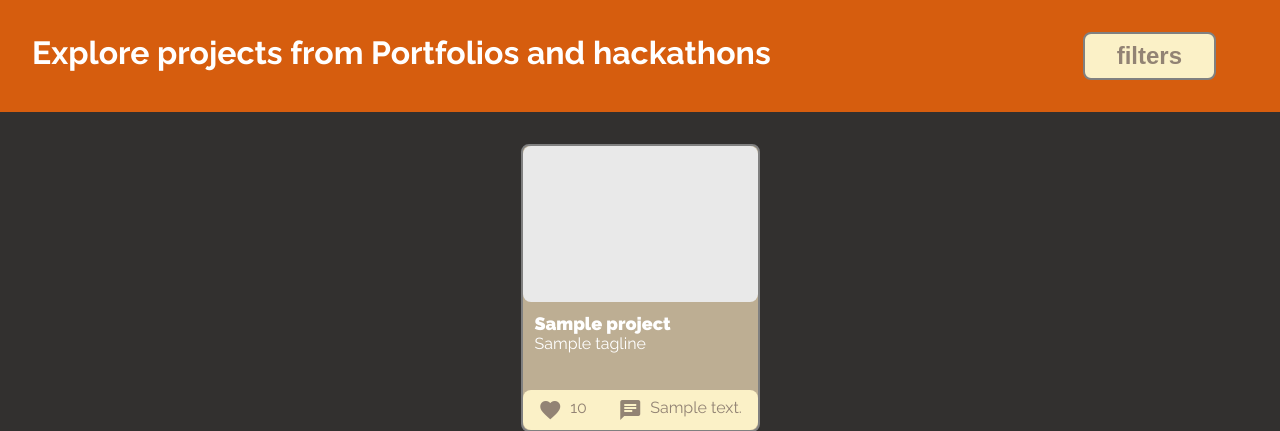
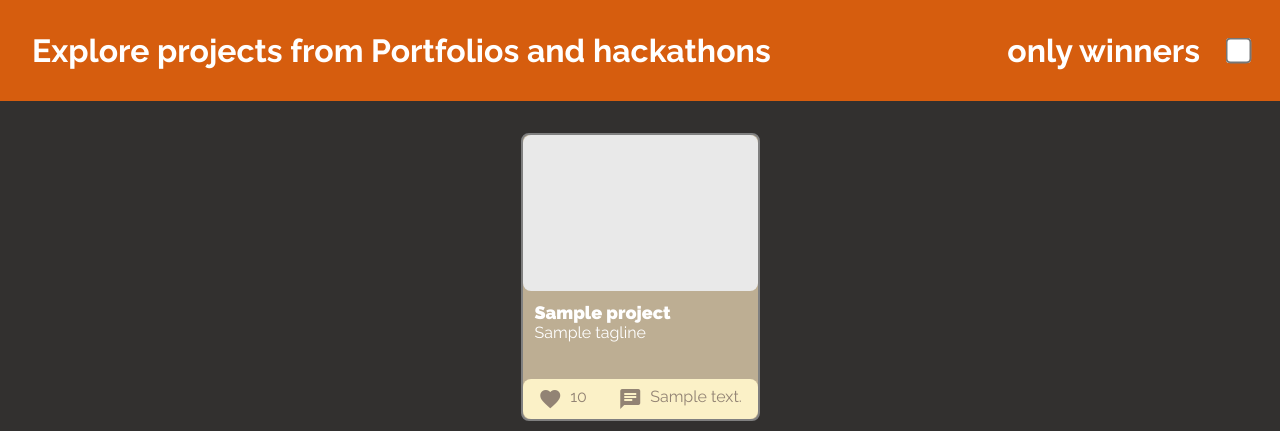
Before and after one commit to deepsea-dev/postdev, a Flask app: template site/templates/index.html in a window 1280 px wide. Shown: the part 88-519 px from the top of the page. Run offline with Flask 2, Linux system fonts and the light colour scheme; the template is opened without the code that fills it: most values are stand-ins (such as "Sample title", 1, 10 or a date in 2020).

Commit message:
change to checkbox

```diff
--- a/site/static/styles.css
+++ b/site/static/styles.css
@@ -41,21 +41,14 @@ nav > img {
   font-weight: 700;
 }
 
-.filter-button {
-  border: 2px solid gray;
-  margin: 0 32px;
-  font-size: 24px;
-  padding: 8px 32px;
-  font-weight: 700;
-  background-color: #fbf1c7;
-  border-radius: 8px;
-  color: #928374;
-  transition: 100ms linear;
+.filter {
+  display: flex;
+  align-items: center;
 }
 
-.filter-button:hover {
-  background-color: #ebdbb2;
-  transition: 100ms linear;
+.filter input[type="checkbox"] {
+  margin-left: 32px;
+  transform: scale(2);
 }
 
 .projects {
--- a/site/templates/index.html
+++ b/site/templates/index.html
@@ -17,7 +17,10 @@
 
     <div class="explore">
       <span>Explore projects from Portfolios and hackathons</span>
-      <button class="filter-button">filters</button>
+      <span class="filter">
+        <label for="winners">only winners</label>
+        <input type="checkbox" id="winners">
+      </span>
     </div>
 
     <div class="projects">
```
